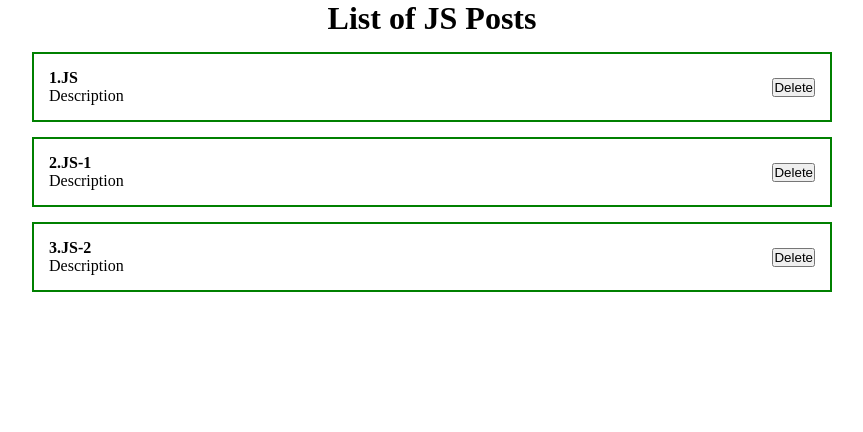
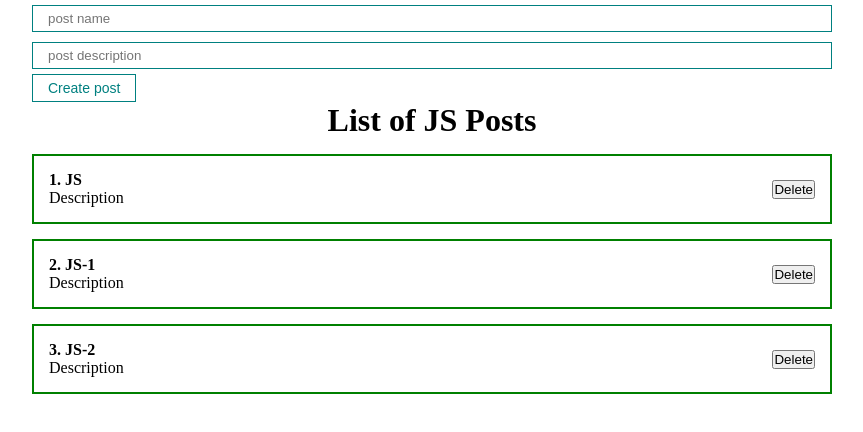
Before and after one commit to e-nie/react-fund-course, a React (Create React App) app: page / in a window 1280 px wide. Shown: the top 432 px of the page, without its empty margins (208-1071 px from the left). Built offline with nearby package versions, Linux system fonts and the light colour scheme.

Commit message:
add components

```diff
--- a/src/App.js
+++ b/src/App.js
@@ -1,9 +1,10 @@
-import React, { useState } from 'react';
-import Counter from './components/Counter';
-import ClassCounter from './components/ClassCounter';
+import React, { useRef, useState } from 'react';
 import './styles/App.css';
 import PostItem from './components/PostItem';
 import PostList from './components/PostList';
+import MyButton from './components/UI/button/MyButton';
+import MyInput from './components/UI/input/MyInput';
+import PostForm from './components/PostForm';
 
 function App() {
     const [posts, setPosts] = useState([
@@ -12,9 +13,13 @@ function App() {
         { id: 3, title: 'JS-2', body: 'Description' }
     ]);
 
+    const createPost = (newPost) => {
+        setPosts([...posts, newPost]);
+    };
 
     return (
         <div className = 'App'>
+            <PostForm create = { createPost } />
             <PostList posts = { posts } title = 'List of JS Posts' />
         </div>
     );
--- /dev/null
+++ b/src/components/PostForm.jsx
@@ -0,0 +1,40 @@
+import React from 'react';
+import MyInput from './UI/input/MyInput';
+import MyButton from './UI/button/MyButton';
+import { useState } from 'react';
+
+const PostForm = ({create}) => {
+    const [post, setPost] = useState({ title: '', body: '' });
+
+    const addNewPost = (e) => {
+        e.preventDefault();
+        const newPost = {
+            ...post, id: Date.now()
+        }
+        create(newPost)
+          setPost({ title: '', body: '' });
+
+    };
+
+    return (
+        <form>
+            {/*Управляемый компонент: */ }
+            <MyInput
+                value = { post.title }
+                onChange = { e => setPost({ ...post, title: e.target.value }) }
+                type = 'text'
+                placeholder = 'post name' />
+            {/*Неуправляемый/неконтролируемый компонент*/ }
+            <MyInput
+                value = { post.body }
+                onChange = { e => setPost({ ...post, body: e.target.value }) }
+                type = 'text'
+                placeholder = 'post description'
+            />
+            <MyButton onClick = { addNewPost }>Create post</MyButton>
+        </form>
+
+    );
+};
+
+export default PostForm;
--- a/src/components/PostItem.jsx
+++ b/src/components/PostItem.jsx
@@ -6,7 +6,7 @@ const PostItem = (props) => {
         <div>
             <div className = 'post'>
                 <div className = 'post__content'>
-                    <strong>{props.post.id}.{props.post.title}</strong>
+                    <strong>{props.number}. {props.post.title}</strong>
                     <div>
                         {props.post.body}
                     </div>
--- a/src/components/PostList.jsx
+++ b/src/components/PostList.jsx
@@ -1,12 +1,12 @@
 import React from 'react';
 import PostItem from './PostItem';
 
-const PostList = ({posts, title}) => {
+const PostList = ({ posts, title }) => {
     return (
         <div>
-            <h1 style = { { textAlign: 'center' } }>{title}</h1>
-            { posts.map(post =>
-                <PostItem post = { post } key = { post.id } />
+            <h1 style = { { textAlign: 'center' } }>{ title }</h1>
+            { posts.map((post,index) =>
+                <PostItem number = { index + 1 } post = { post } key = { post.id } />
             ) }
         </div>
     );
--- /dev/null
+++ b/src/components/UI/button/MyButton.jsx
@@ -0,0 +1,12 @@
+import React from 'react';
+import classes from './MyButton.module.css'
+
+const MyButton = ({children, ...props}) => {
+    return (
+        <button {...props} className={classes.myBtn}>
+            {children}
+        </button>
+    );
+};
+
+export default MyButton;
--- /dev/null
+++ b/src/components/UI/button/MyButton.module.css
@@ -0,0 +1,9 @@
+.myBtn {
+    padding: 5px 15px;
+    color: teal;
+    font-size: 14px;
+    background: transparent;
+    border: 1px solid teal;
+    cursor: pointer;
+
+}
--- /dev/null
+++ b/src/components/UI/input/MyInput.jsx
@@ -0,0 +1,12 @@
+import React from 'react';
+import classes from './MyInput.module.css';
+
+const MyInput = React.forwardRef((props, ref) => {
+    return (
+        <input ref = { ref } className = { classes.myInput } { ...props } />
+
+
+    );
+});
+
+export default MyInput;
--- /dev/null
+++ b/src/components/UI/input/MyInput.module.css
@@ -0,0 +1,6 @@
+.myInput {
+    width: 100%;
+    padding: 5px 15px;
+    margin: 5px 0;
+    border: 1px solid teal;
+}
```
